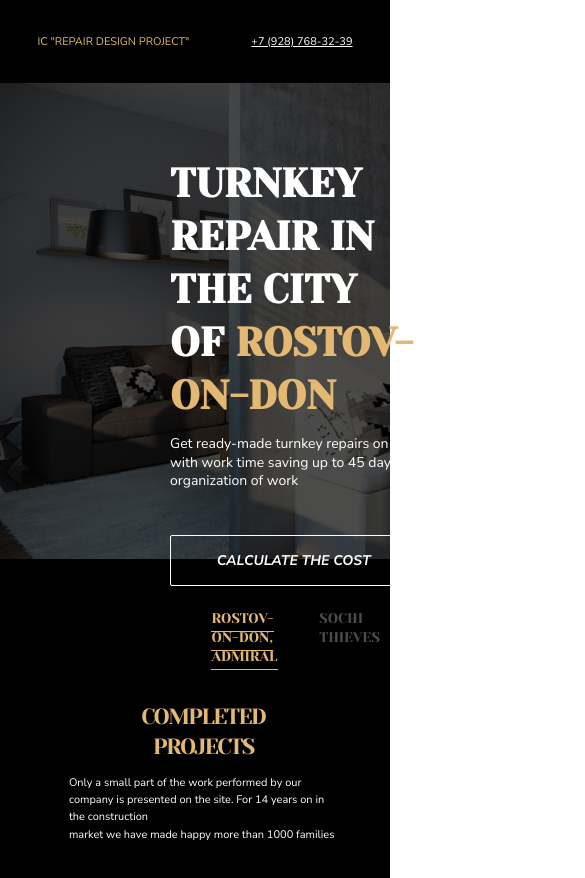
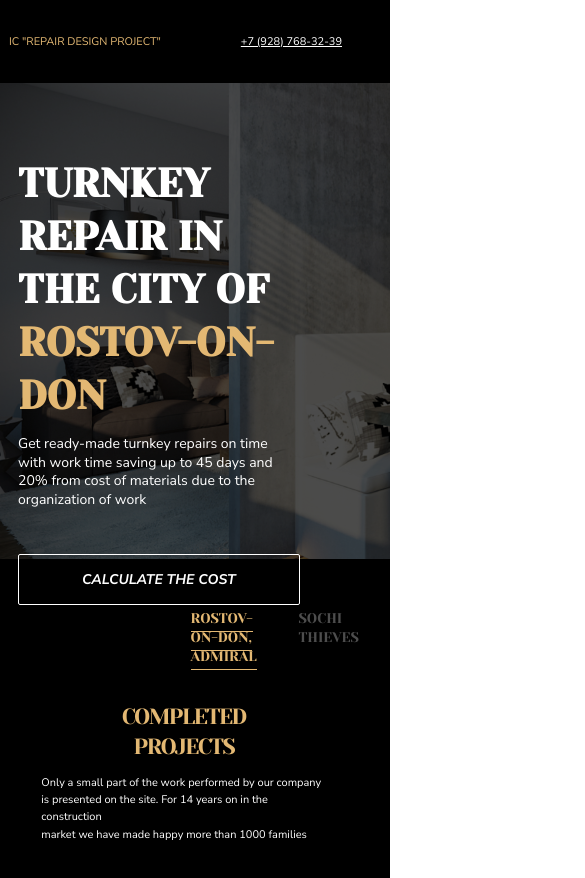
Before and after one commit to Nick-Voskoboinikov/sf-landing-page-proofing, a plain HTML site: page index.html in a window 390 px wide. Shown: the top 878 px of the page, 585 px wide, since content can reach past the window. Drawn offline with Linux system fonts and the light colour scheme.

Commit message:
minor mobile ver fixes

```diff
--- a/css/styles.css
+++ b/css/styles.css
@@ -198,7 +198,7 @@ h1.hero-title {
     margin-top: .9em;
     font-size: 22px;
     line-height: 36px;
-    width: 519px;
+    max-width: 519px;
 }
 
 .hero-button {
@@ -1119,14 +1119,16 @@ span.completion-time:before {
 @media screen and (max-width: 1300px) {
     nav, .nav-button, .submit-button, .project-navigation, .completedWorks-arrow,
     .form-span__button-top, .repair-middle-div, .repair-footer, .customers, footer,
-    .fantasies-fashions, .fantasies-pictures-1, .fantasies-pictures-2, .fantasies-overlay, .map, .call-request {
+    .fantasies-fashions, .fantasies-pictures-1, .fantasies-pictures-2, .fantasies-overlay, .map, .call-request, .contacts-bglayer, .contacts-extrabglayer, footer {
         display: none;
     }
 
     .container {
         max-width: 90%;
-        padding-left:18px;
-        padding-right:18px;
+        padding-left: 9px;
+        padding-right: 9px;
+        margin-left: 0;
+        margin-right: 0;
     }
 
     .wrapper {
@@ -1148,10 +1150,16 @@ span.completion-time:before {
         line-height: 132.83%;
     }
 
+    .hero-block {
+        margin-left: 0;
+        margin-right: 0;
+    }
+
     .hero-para {
         font-size: 14px;
         line-height: 135.84%;
         padding-bottom: 30px;
+        max-width: 339px;
     }
 
     .hero-button {
@@ -1382,9 +1390,14 @@ span.completion-time:before {
     }
 
     .contacts {
-        height: 1020px;
+        height: 1095px;
+        background-color: black;
         padding-top: 100px;
         padding-left: 0px;
+    }
+
+    .contacts-para {
+        width: 100%;
     }
 
     .question-form {
```
